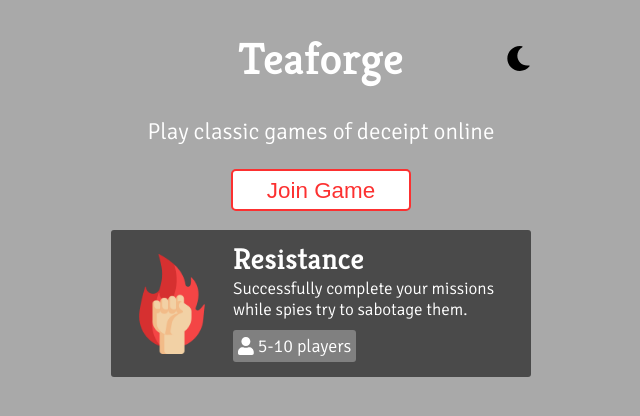
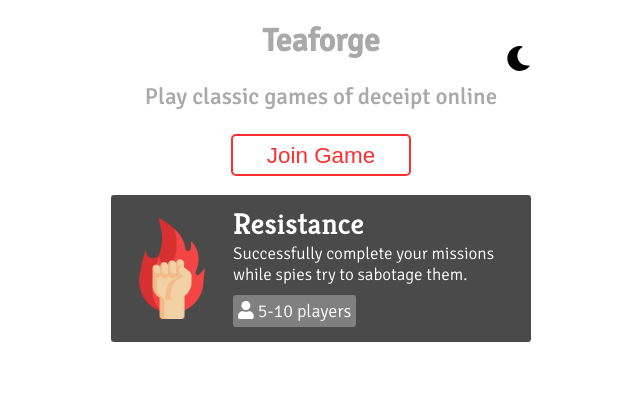
Before and after one commit to ThivRajan/Teaforge-Client, a React (Create React App) app: page / in a window 1280 px wide. Shown: the top 416 px of the page, without its empty margins (319-959 px from the left). Built offline with nearby package versions, Linux system fonts and the light colour scheme.

Commit message:
dark mode toggling

```diff
--- a/src/App.tsx
+++ b/src/App.tsx
@@ -1,7 +1,8 @@
-import React from 'react';
+import React, { useState } from 'react';
+import { ThemeProvider } from 'styled-components';
 import { Switch, Route } from 'react-router-dom';
 
-import DarkMode from './components/Header';
+import DarkMode from './components/DarkMode';
 import Home from './components/Home';
 import JoinForm from './components/JoinForm';
 import CreateForm from './components/CreateForm';
@@ -10,9 +11,18 @@ import RoomLobby from './components/RoomLobby';
 import GlobalStyle from './styles/Global';
 
 const App = () => {
+	const [darkMode, setdarkMode] = useState(false);
+
+	const toggleTheme = (currTheme: boolean) =>
+		setdarkMode(!currTheme);
+
+	// useEffect(() => {
+	// 	console.log('Darkmode?', darkMode);
+	// });
+
 	return (
-		<>
-			<DarkMode />
+		<ThemeProvider theme={{ darkMode }}>
+			<DarkMode toggleTheme={toggleTheme} theme={darkMode} />
 			<GlobalStyle />
 			<Switch>
 				<Route path="/lobby">
@@ -31,7 +41,7 @@ const App = () => {
 					<Home />
 				</Route>
 			</Switch>
-		</>
+		</ThemeProvider>
 	);
 };
 
--- a/src/components/DarkMode.tsx
+++ b/src/components/DarkMode.tsx
@@ -1,28 +1,50 @@
 import React from 'react';
 import styled from 'styled-components';
 
-import { faSun } from '@fortawesome/free-solid-svg-icons';
+import { faMoon } from '@fortawesome/free-solid-svg-icons';
 import { FontAwesomeIcon } from '@fortawesome/react-fontawesome';
 
+const DarkMode: React.FC<{ toggleTheme: Function; theme: boolean }>
+	= ({ toggleTheme, theme }) => (
+		<Container>
+			<ToggleButton onClick={() => toggleTheme(theme)}>
+				<FontAwesomeIcon icon={faMoon} />
+			</ToggleButton>
+		</Container>
+	);
 
-const DarkMode = () => {
-	return (
-		<div>
-			<ThemeButton>
-				<FontAwesomeIcon icon={faSun} />
-			</ThemeButton>
-		</div>
-	);
-};
+const Container = styled.div`
+	position: absolute;
+	top: 0;
+	display: grid;
+	grid-template-columns: repeat(10, 1fr);
+	max-width: 450px;
+	margin-right: 15px;
 
-const ThemeButton = styled.button`
-	border-radius: 3px;
-	position: absolute;
-	top: 45px;
-	right: 350px;
-	font-size: 20px;
+	button {
+		grid-column: 10;
+	}
+`;
+
+const ToggleButton = styled.button`
+	padding: 15px;
+	margin-top: 30px;
+
+	font-size: 25px;
+	height: max-content;
+	width: max-content;
+
+	border: none;
+	border-radius: 5px;
 	background: none;
-	border: none;
+	outline: none;
+
+	transition: background 200ms;
+
+	:hover {
+		background: grey;
+		cursor: pointer;
+	}
 `;
 
 export default DarkMode;
--- a/src/components/Header.tsx
+++ /dev/null
@@ -1,49 +0,0 @@
-import React from 'react';
-import styled from 'styled-components';
-
-import { faMoon } from '@fortawesome/free-solid-svg-icons';
-import { FontAwesomeIcon } from '@fortawesome/react-fontawesome';
-
-const DarkMode = () => (
-	<Container>
-		<ToggleButton>
-			<FontAwesomeIcon icon={faMoon} />
-		</ToggleButton>
-	</Container>
-);
-
-const Container = styled.div`
-	position: absolute;
-	top: 0;
-	display: grid;
-	grid-template-columns: repeat(10, 1fr);
-	max-width: 450px;
-	margin-right: 15px;
-
-	button {
-		grid-column: 10;
-	}
-`;
-
-const ToggleButton = styled.button`
-	padding: 15px;
-	margin-top: 30px;
-
-	font-size: 25px;
-	height: max-content;
-	width: max-content;
-
-	border: none;
-	border-radius: 5px;
-	background: none;
-	outline: none;
-
-	transition: background 200ms;
-
-	:hover {
-		background: grey;
-		cursor: pointer;
-	}
-`;
-
-export default DarkMode;
--- a/src/styles/Global.tsx
+++ b/src/styles/Global.tsx
@@ -10,27 +10,29 @@ const GlobalStyle = createGlobalStyle`
 		text-align: center;
 		font-family: Signika, sans-serif;
 
-		background: darkgrey;
-		color: white;
+		//@ts-ignore
+		background: ${props => props.theme.darkMode ? 'darkgrey' : 'white'};
+		//@ts-ignore
+		color: ${props => props.theme.darkMode ? 'white' : 'darkgrey'};
 	}
 
 i, p, u {
-		font-family: Signika, sans-serif;
-		font-weight: 300;
-		font-size: 20px;
+	font - family: Signika, sans - serif;
+	font - weight: 300;
+	font - size: 20px;
 }
 
 b {
-		font-family: Signika, sans-serif;
-		font-size: 20px;
+	font - family: Signika, sans - serif;
+	font - size: 20px;
 }
 
 h1 {
-		font-size: 45px;
+	font - size: 45px;
 }
 
 h1, h2, h3, h4 {
-		font-family: Kreon, serif;
+	font - family: Kreon, serif;
 }
 `;
 
```
Lines whose indentation alone changed are shown as unchanged.
